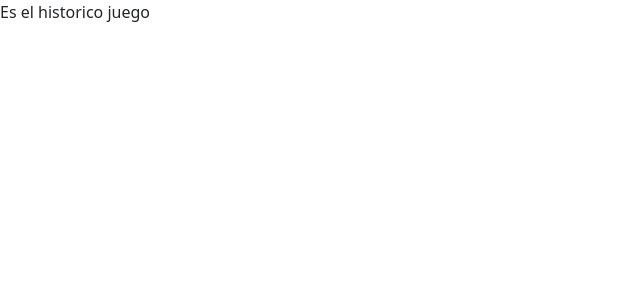
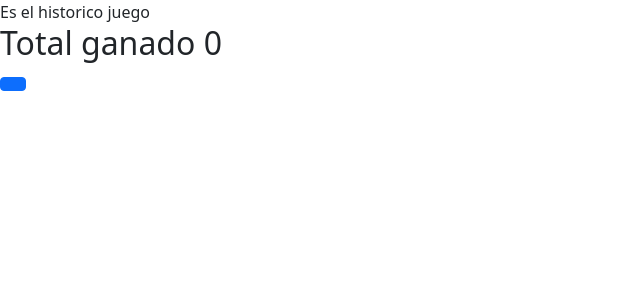
Before and after one commit to damarislh10/Challenge_CONCURSODEPREGUNTASRESPUESTAS, a React (Create React App) app in the folder quizfront/: page /history in a window 1280 px wide. Shown: the top 300 px of the page, without its empty margins (0-640 px from the left). Built offline with nearby package versions, Linux system fonts and the light colour scheme.

Commit message:
Pierde jugador, sale juego

```diff
--- a/quizfront/src/Components/HistoryPlay.js
+++ b/quizfront/src/Components/HistoryPlay.js
@@ -1,11 +1,20 @@
-import React, { useEffect } from "react";
+import React, { useEffect, useState } from "react";
+import { Button } from "react-bootstrap";
 import { totalMoney } from "../Helpers/prizesCoins";
 
 const HistoryPlay = () => {
+  const [money, setMoney] = useState();
+
   useEffect(() => {
-    totalMoney()
+    setMoney(totalMoney());
   }, []);
-  return <div>Es el historico juego</div>;
+  return (
+    <div>
+      Es el historico juego
+      <h2>Total ganado {money}</h2>
+      <Button></Button>
+    </div>
+  );
 };
 
 export default HistoryPlay;
--- a/quizfront/src/Components/Questions.js
+++ b/quizfront/src/Components/Questions.js
@@ -1,5 +1,5 @@
 import React, { useEffect, useState } from "react";
-import { Form } from "react-bootstrap";
+import { Button, Form } from "react-bootstrap";
 import { useNavigate } from "react-router-dom";
 import Swal from "sweetalert2";
 import { groupQuestionsMoney, prizesCoins } from "../Helpers/prizesCoins";
@@ -13,6 +13,7 @@ import {
   RadioStyled,
   Titulo,
 } from "../Styles/StyleQuestion";
+import HistoryPlay from "./HistoryPlay";
 
 let lengthQuestions = 0;
 export const Questions = () => {
@@ -89,6 +90,7 @@ export const Questions = () => {
       });
     } else {
       setAlertError(true);
+      navigate("/history");
     }
 
     if (questionState.numberQuestion === lengthQuestions) {
@@ -96,8 +98,33 @@ export const Questions = () => {
     }
   };
 
+  const exitgame = () => {
+    const swalWithBootstrapButtons = Swal.mixin({
+      customClass: {
+        confirmButton: "btn btn-success",
+        cancelButton: "btn btn-danger",
+      },
+      buttonsStyling: false,
+    });
+
+    swalWithBootstrapButtons
+      .fire({
+        title: "Esta seguro de salir del juego ?",
+        icon: "warning",
+        showCancelButton: true,
+        confirmButtonText: "Si, salir!",
+        cancelButtonText: "No, cancelar!",
+        reverseButtons: true,
+      })
+      .then((result) => {
+        if (result.isConfirmed) {
+          swalWithBootstrapButtons.fire(navigate("/history"));
+        }
+      });
+  };
   return (
     <DivForm>
+      <Button onClick={exitgame}>Salir del juego</Button>
       <FormStyle className="divform" onSubmit={handleSubmit}>
         <Form.Group
           className="mb-3 py-1 px-2"
```
